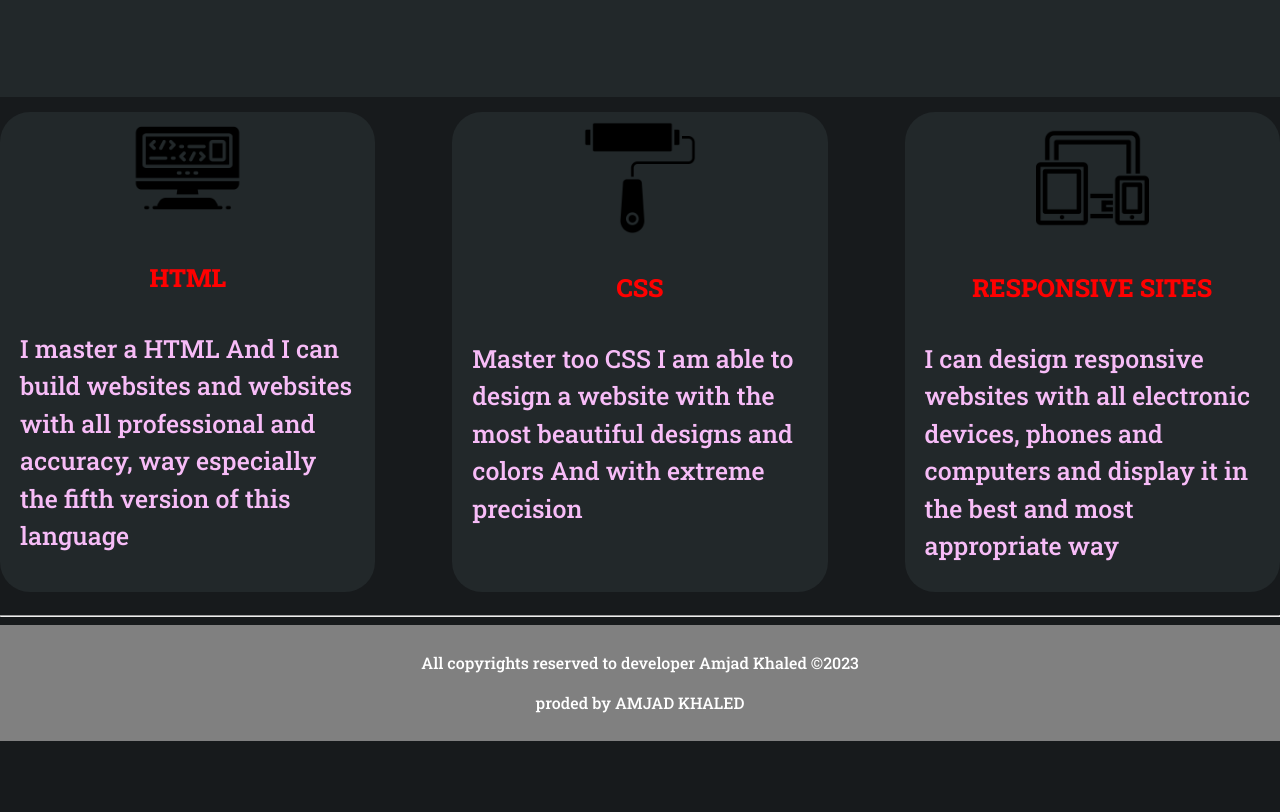
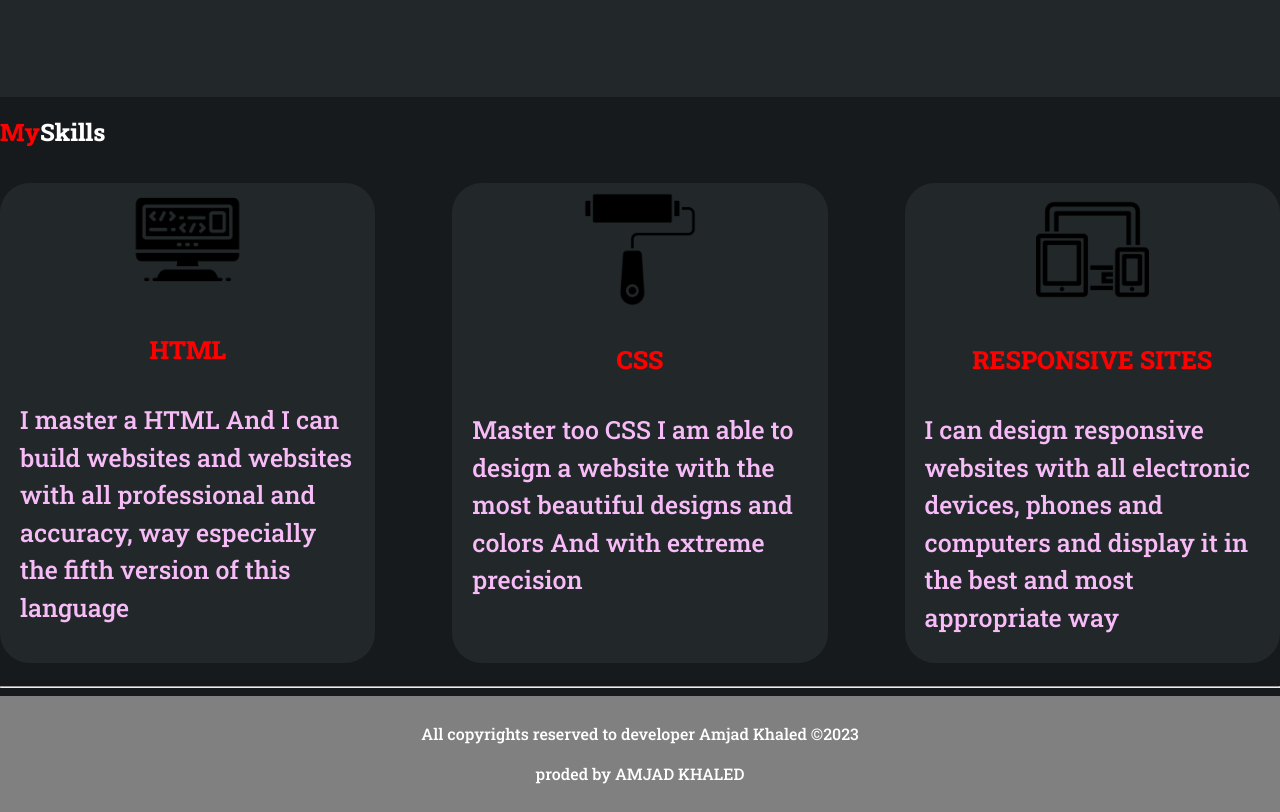
Before and after one commit to Amjadkhaled97/Portfolio, a plain HTML site: page index.html in a window 1280 px wide. Shown: the part 1060-1872 px from the top of the page. Before the commit the page ends 1801 px from the top, so only its background shows below. Drawn offline with Linux system fonts and the light colour scheme.

Commit message:
Update index.html

```diff
--- a/index.html
+++ b/index.html
@@ -47,8 +47,8 @@
 </section>
 
 <section class="three">
+  <h2 class="skills"><span>My</span>Skills</h2>
   <div class="box">
-
   <div class="card">
     <img src="coding.png" alt="i">
     <h4>HTML</h4>
```
